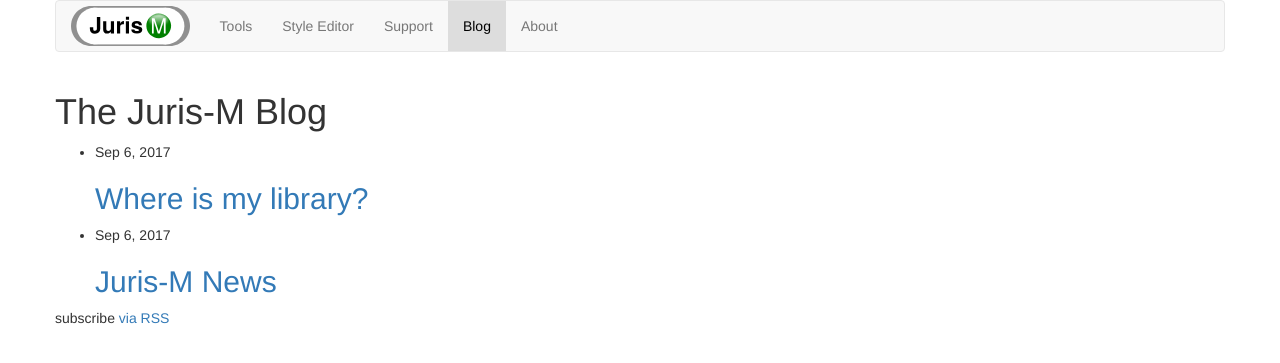
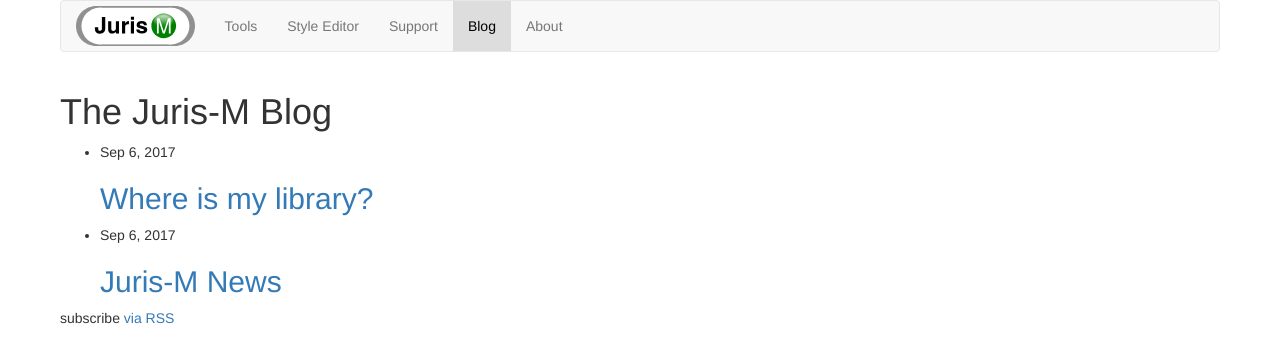
Before and after one commit to Juris-M/blog, a Jekyll site: the page built from index.md, in a window 1280 px wide. Shown: the top 363 px of the page. Built offline with Jekyll 4.4.1, drawn with Linux system fonts in a browser that asks for light colours; nearby versions of some CDN libraries.

Commit message:
Use padding not margin on content container

```diff
--- a/css/screen.css
+++ b/css/screen.css
@@ -786,15 +786,15 @@ li.inserted {
 }
 
 .container {
-    padding-left: 0px;
-    padding-right: 0px;
+    padding-left: 5px;
+    padding-right: 5px;
 }
 
 #source, #errors {
     margin-bottom: 0px;
 }
 
-#errors {
+#errors, img {
     overflow: auto;
 }
 
```
